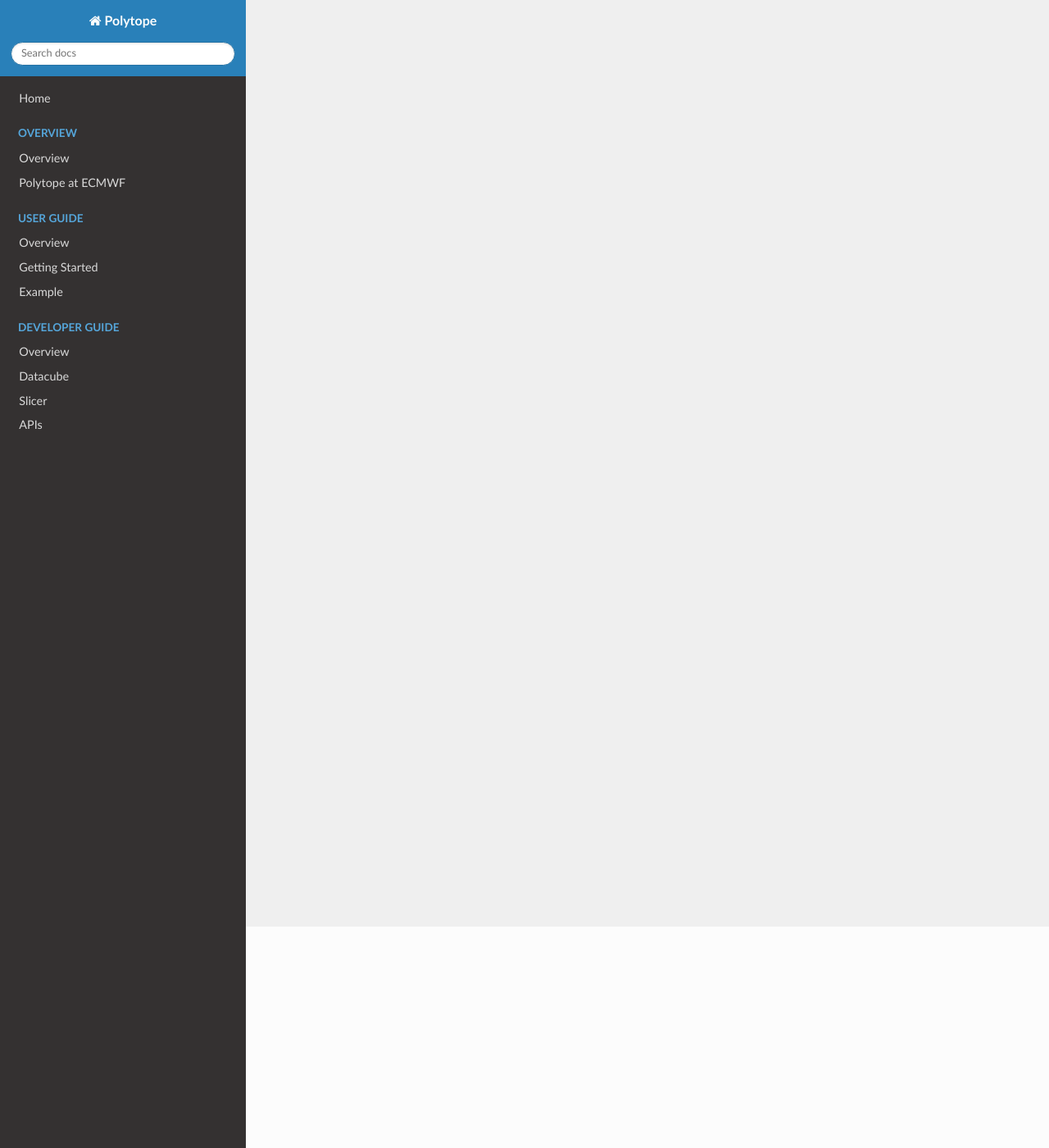
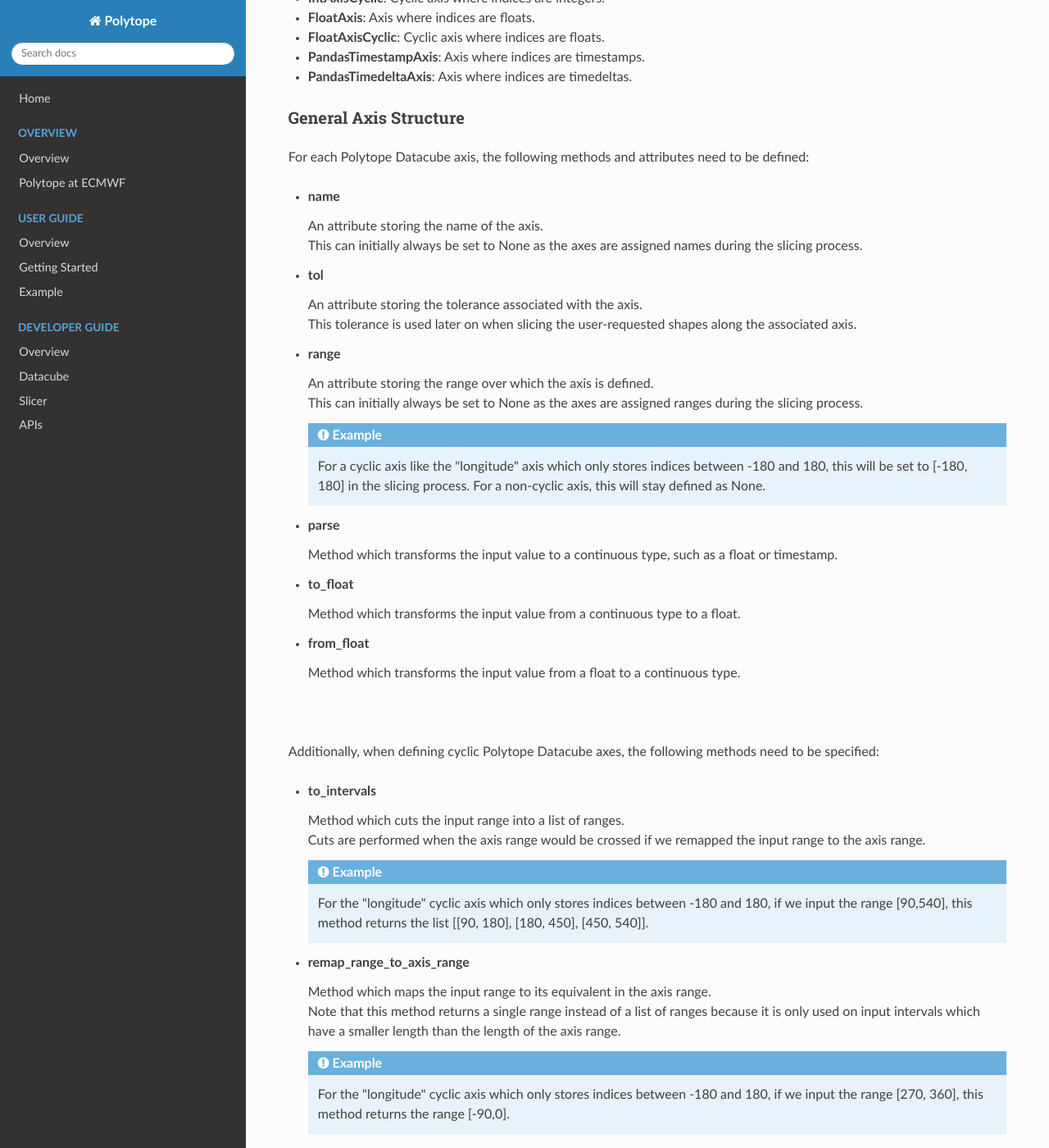
Before and after one commit to ecmwf/polytope, an MkDocs documentation site: the page built from docs/Developer_Guide/Axis_types.md, in a window 1280 px wide and 1400 px high, scrolled down 270 px. Shown: the whole window at 82% size. Built offline with MkDocs 1.6.1, drawn with Linux system fonts in a browser that asks for light colours; nearby versions of some CDN libraries; some of the changed text lies outside the part shown.

Commit message:
update docs

```diff
--- a/docs/Developer_Guide/Axis_types.md
+++ b/docs/Developer_Guide/Axis_types.md
@@ -1 +1,98 @@
-# Ordered Axes
+# Ordered Axes Types
+
+In the Polytope Datacube component, the ordered axes are classified in function of the data type they store and whether the axes are cyclic or not.
+The different types of currently implemented ordered axes are listed below:
+
+- **IntAxis**:
+    Axis where indices are integers.
+
+- **IntAxisCyclic**:
+    Cyclic axis where indices are integers.
+
+- **FloatAxis**:
+    Axis where indices are floats.
+
+- **FloatAxisCyclic**:
+    Cyclic axis where indices are floats.
+
+- **PandasTimestampAxis**:
+    Axis where indices are timestamps.
+
+- **PandasTimedeltaAxis**:
+    Axis where indices are timedeltas.
+
+### General Axis Structure
+
+For each Polytope Datacube axis, the following methods and attributes need to be defined:
+
+- **name**
+
+    An attribute storing the name of the axis.
+    This can initially always be set to None as the axes are assigned names during the slicing process.
+
+- **tol**
+
+    An attribute storing the tolerance associated with the axis.
+    This tolerance is used later on when slicing the user-requested shapes along the associated axis.
+
+- **range**
+
+    An attribute storing the range over which the axis is defined.
+    This can initially always be set to None as the axes are assigned ranges during the slicing process.
+    !!! note "Example"
+
+        For a cyclic axis like the "longitude" axis which only stores indices between -180 and 180, this will be set to [-180, 180] in the slicing process. For a non-cyclic axis, this will stay defined as None.
+
+- **parse**
+
+    Method which transforms the input value to a continuous type, such as a float or timestamp.
+
+
+- **to_float**
+
+    Method which transforms the input value from a continuous type to a float.
+
+- **from_float**
+
+    Method which transforms the input value from a float to a continuous type.
+
+<br>
+</br>
+Additionally, when defining cyclic Polytope Datacube axes, the following methods need to be specified:
+
+- **to_intervals**
+
+    Method which cuts the input range into a list of ranges.
+    Cuts are performed when the axis range would be crossed if we remapped the input range to the axis range.
+    !!! note "Example"
+
+        For the "longitude" cyclic axis which only stores indices between -180 and 180, if we input the range [90,540], this method returns the list [[90, 180], [180, 450], [450, 540]].
+
+- **remap_range_to_axis_range**
+
+    Method which maps the input range to its equivalent in the axis range.
+    Note that this method returns a single range instead of a list of ranges because it is only used on input intervals which have a smaller length than the length of the axis range.
+    !!! note "Example"
+
+        For the "longitude" cyclic axis which only stores indices between -180 and 180, if we input the range [270, 360], this method returns the range [-90,0].
+
+- **remap_val_to_axis_range**
+
+    Method which remaps the input value to a value in the axis range.
+    !!! note "Example"
+
+        For the "longitude" cyclic axis which only stores indices between -180 and 180, if we input the value 270, this method returns the value -90.
+
+- **remap**
+
+    Method which maps the input range to a list of ranges within the axis range.
+    !!! note "Example"
+
+        For the "longitude" cyclic axis which only stores indices between -180 and 180, if we input the range [90,270], this method returns the list [[90, 180], [-180, -90]].
+
+- **offset**
+
+    Method which computes the offset of the input range compared to its equivalent in the axis range.
+    !!! note "Example"
+
+        For the "longitude" cyclic axis which only stores indices between -180 and 180, if we input the range [270, 360], this method returns the value 360.
```
Also changed, not shown: docs/Developer_Guide/shapes.md (+12 -0 lines), docs/User_Guide/Example.md (line endings or trailing spaces).
